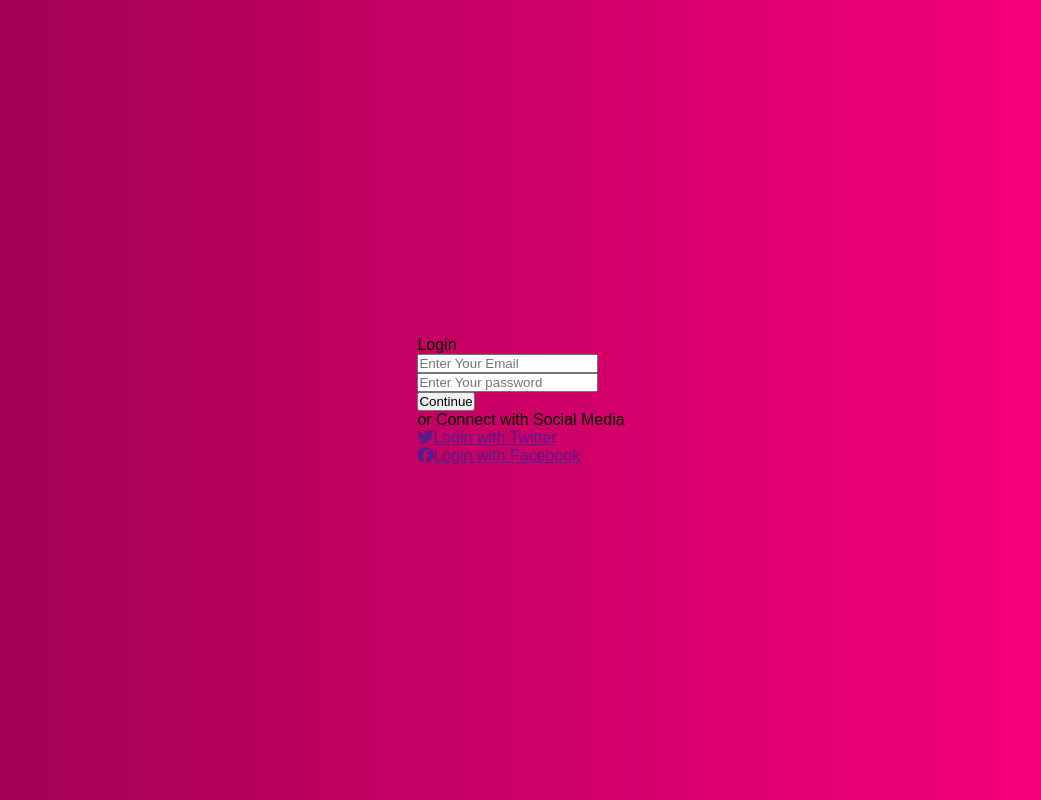
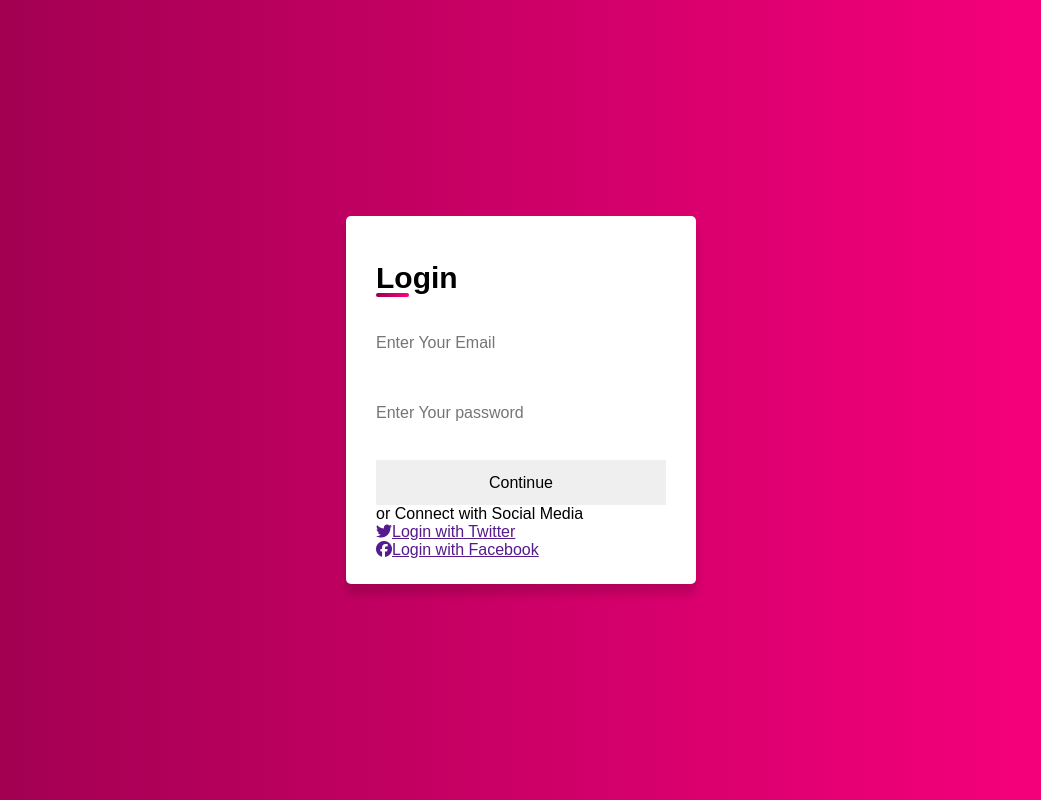
Before and after one commit to fatemmekhavari/animate-login-form, a plain HTML site: page index.html in a window 1280 px wide. Shown: the whole page, without its empty margins (119-1160 px from the left). Drawn offline with Linux system fonts and the light colour scheme; a web font is replaced by a local one.

Commit message:
add title style

```diff
--- a/index.html
+++ b/index.html
@@ -12,7 +12,7 @@
         <form action="#">
             <div class="title">Login</div>
             <div class="input-box">
-                <input type="text" placeholder="Enter Your Email">
+                <input type="email" placeholder="Enter Your Email">
                 <div class="underline"></div>
             </div>
             <div class="input-box">
--- a/styles/style.css
+++ b/styles/style.css
@@ -12,3 +12,39 @@ body{
     align-items: center;
     background-image: linear-gradient(to right, #99004D, #ff0080) ;
 }
+.container{
+    background-color: #fff;
+    max-width: 350px;
+    width: 100%;
+    padding: 25px 30px;
+    border-radius: 5px;
+    box-shadow: 0 10px 10px rgba(0, 0, 0, 0.15);
+}
+.container form .title{
+    font-size: 30px;
+    font-weight: 600;
+    margin: 20px 0 10px;
+    position: relative;
+}
+.container form .title::before{
+    content:' ';
+    position: absolute;
+    height: 4px;
+    width: 33px;
+    bottom: -2px;
+    left: 0;
+    border-radius: 5px;
+    background-image: linear-gradient(to right, #99004D, #ff0080) ;
+}
+.container form .input-box{
+    width: 100%;
+    height: 45px;
+    margin-top: 25px;
+}
+.container form .input-box input{
+    height: 100%;
+    width: 100%;
+    outline: none;
+    font-size: 16px;
+    border: none;
+}
```
